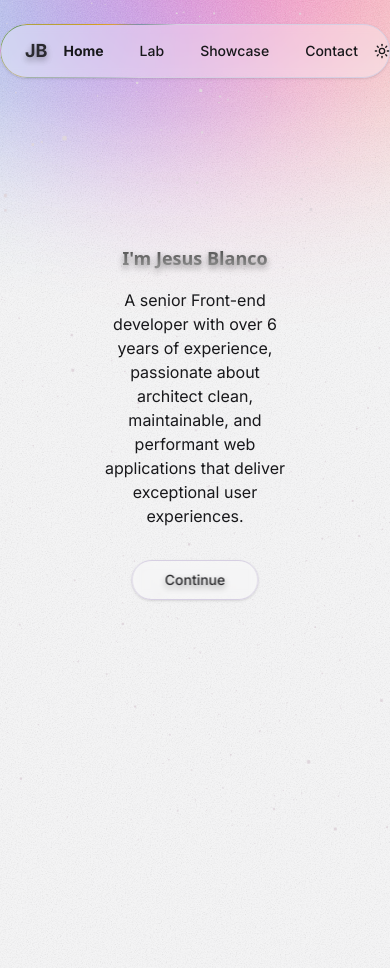
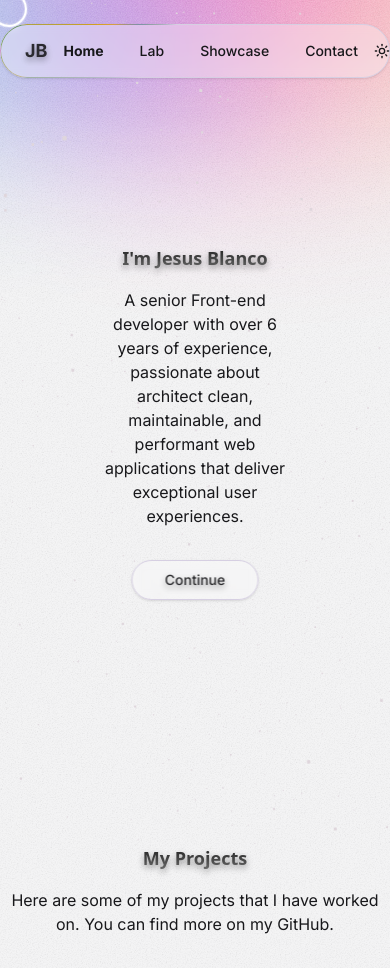
Before and after one commit to JD154/jblanco-portfolio, a React (Vite) app: page / in a window 390 px wide. Before the commit the page ends 844 px from the top, so only its background shows below. Built offline with nearby package versions, Linux system fonts and the light colour scheme.

Commit message:
feat: implement custom cursor functionality and add header and projects sections to HomePage

```diff
--- /dev/null
+++ b/src/components/CursorProvider/index.tsx
@@ -0,0 +1,38 @@
+// src/components/CustomCursor.jsx
+import { createContext, useState, useContext, Dispatch, SetStateAction, FC } from 'react';
+import { ReactNode } from 'react';
+
+interface CursorContextType {
+  initialCursorVariant: string;
+  setInitialCursorVariant: Dispatch<SetStateAction<string>>;
+  animateCursorVariant: string;
+  setAnimateCursorVariant: Dispatch<SetStateAction<string>>;
+  animateCursor: (variant: SetStateAction<string>) => void;
+}
+
+const CursorContext = createContext<CursorContextType | undefined>(undefined);
+
+export const useCursorContext = () => useContext(CursorContext);
+
+export const CursorContextProvider: FC<{ children: ReactNode }> = ({ children }) => {
+  const [initialCursorVariant, setInitialCursorVariant] = useState('');
+  const [animateCursorVariant, setAnimateCursorVariant] = useState('');
+  // This function allows for smooth transitions between cursor states
+  const animateCursor = (variant: SetStateAction<string>) => {
+    setInitialCursorVariant(animateCursorVariant);
+    setAnimateCursorVariant(variant);
+  };
+  return (
+    <CursorContext.Provider
+      value={{
+        initialCursorVariant,
+        setInitialCursorVariant,
+        animateCursorVariant,
+        setAnimateCursorVariant,
+        animateCursor,
+      }}
+    >
+      {children}
+    </CursorContext.Provider>
+  );
+};
--- /dev/null
+++ b/src/components/CustomCursor/index.tsx
@@ -0,0 +1,76 @@
+import { motion, useMotionValue } from 'motion/react';
+import { useEffect } from 'react';
+import { useCursorContext } from '../CursorProvider';
+import './styles.css';
+
+export const CustomCursor = () => {
+  const context = useCursorContext();
+  if (!context) {
+    throw new Error('CursorContext must be used within a CursorContextProvider');
+  }
+  const { initialCursorVariant, animateCursorVariant, animateCursor } = context;
+  const cursorX = useMotionValue(0);
+  const cursorY = useMotionValue(0);
+
+  const variants = {
+    cursorEnter: {
+      border: '1px solid #ffffff',
+      boxShadow: '0 0 1px 0px #ffffff inset, 0 0 1px 0px #ffffff',
+      scale: 2,
+      borderRadius: '50%',
+      backgroundColor: 'transparent',
+      transition: {
+        duration: 0.2,
+      },
+    },
+    cursorLeave: {
+      scale: 0,
+      border: 0,
+      backgroundColor: 'transparent',
+      transition: {
+        duration: 0.2,
+      },
+    },
+    buttonHover: {
+      scale: 1,
+      backgroundColor: '#ffffff',
+      borderRadius: '50%',
+    },
+  };
+
+  useEffect(() => {
+    const root = document.getElementById('root');
+    if (root) {
+      const mouseMoveHandler = (e: MouseEvent) => {
+        cursorX.set(e.clientX - 12);
+        cursorY.set(e.clientY - 12);
+      };
+      const mouseEnterHandler = () => animateCursor('cursorEnter');
+      const mouseLeaveHandler = () => animateCursor('cursorLeave');
+
+      window.addEventListener('mousemove', mouseMoveHandler);
+      root.addEventListener('mouseenter', mouseEnterHandler);
+      root.addEventListener('mouseleave', mouseLeaveHandler);
+
+      return () => {
+        window.removeEventListener('mousemove', mouseMoveHandler);
+        root.removeEventListener('mouseenter', mouseEnterHandler);
+        root.removeEventListener('mouseleave', mouseLeaveHandler);
+      };
+    }
+  }, [animateCursor, cursorX, cursorY]);
+
+  return (
+    <motion.div
+      className="cursor"
+      variants={variants}
+      initial={initialCursorVariant}
+      animate={animateCursorVariant}
+      style={{
+        translateX: cursorX,
+        translateY: cursorY,
+        transformOrigin: 'center',
+      }}
+    />
+  );
+};
--- /dev/null
+++ b/src/components/CustomCursor/styles.css
@@ -0,0 +1,6 @@
+.cursor {
+  position: absolute;
+  pointer-events: none;
+  width: 18px;
+  height: 18px;
+}
--- a/src/components/GlowingButton/index.tsx
+++ b/src/components/GlowingButton/index.tsx
@@ -12,7 +12,7 @@ export const GlowingButton: FC<ButtonProps> = ({ children, className, ...props }
   };
   return (
     <Button {...props} className={getClasses()}>
-      <GlowingEffect spread={40} glow={true} disabled={false} proximity={14} />
+      <GlowingEffect spread={40} glow={true} disabled={false} proximity={50} />
       <span className="luminosity-text">{children}</span>
     </Button>
   );
--- a/src/components/NavigationBar/index.tsx
+++ b/src/components/NavigationBar/index.tsx
@@ -37,7 +37,7 @@ export const NavigationBar: FC = () => {
   const { pathname } = useLocation();
 
   return (
-    <div className={`${prefix}__wrapper`}>
+    <header className={`${prefix}__wrapper`}>
       <div className={`${prefix}__container`}>
         <Logo />
         <NavigationMenu className={`${prefix}__menu`}>
@@ -50,6 +50,6 @@ export const NavigationBar: FC = () => {
         <ThemeToggle />
         <GlowingEffect spread={40} glow={true} disabled={false} proximity={64} />
       </div>
-    </div>
+    </header>
   );
 };
--- a/src/main.tsx
+++ b/src/main.tsx
@@ -4,11 +4,16 @@ import { RouterProvider } from 'react-router-dom';
 import { routes } from './routes/index.tsx';
 import { ThemeProvider } from './components/ThemeProvider/index.tsx';
 import './styles/index.css';
+import { CursorContextProvider } from './components/CursorProvider/index.tsx';
+import { CustomCursor } from './components/CustomCursor/index.tsx';
 
 createRoot(document.getElementById('root')!).render(
   <StrictMode>
     <ThemeProvider defaultTheme="system" storageKey="vite-ui-theme">
-      <RouterProvider router={routes} />
+      <CursorContextProvider>
+        <CustomCursor />
+        <RouterProvider router={routes} />
+      </CursorContextProvider>
     </ThemeProvider>
   </StrictMode>,
 );
--- /dev/null
+++ b/src/pages/home/components/HeaderSection.tsx
@@ -0,0 +1,21 @@
+import { GlowingButton } from '@/components/GlowingButton';
+
+export const HeaderSection = () => {
+  return (
+    <section
+      id="header-section"
+      className="max-w-2xl lg:max-w-4xl mx-auto absolute top-1/2 left-1/2  z-10 -translate-y-1/2 -translate-x-1/2 flex items-center flex-col justify-center text-center"
+    >
+      <h1 className="relative z-10 text-lg md:text-7xl  bg-clip-text text-transparent bg-gradient-to-b from-neutral-900 to-neutral-500 dark:from-neutral-200 dark:to-neutral-400 text-center font-sans font-bold drop-shadow-md dark:drop-shadow-white/40 drop-shadow-black/40">
+        I'm Jesus Blanco
+      </h1>
+      <h6 className="dark:text-neutral-400 max-w-lg mt-4 mb-8 text-md text-center relative z-10">
+        A senior Front-end developer with over 6 years of experience, passionate about architect clean, maintainable,
+        and performant web applications that deliver exceptional user experiences.
+      </h6>
+      <GlowingButton variant="outline" size="lg" className="relative z-10">
+        Continue
+      </GlowingButton>
+    </section>
+  );
+};
--- /dev/null
+++ b/src/pages/home/components/ProjectsSection.tsx
@@ -0,0 +1,15 @@
+export const ProjectsSection = () => {
+  return (
+    <section
+      id="projects-section"
+      className="max-w-2xl lg:max-w-4xl mx-auto relative z-10 flex items-center flex-col justify-center text-center"
+    >
+      <h1 className="relative z-10 text-lg md:text-7xl  bg-clip-text text-transparent bg-gradient-to-b from-neutral-900 to-neutral-500 dark:from-neutral-200 dark:to-neutral-400 text-center font-sans font-bold drop-shadow-md dark:drop-shadow-white/40 drop-shadow-black/40">
+        My Projects
+      </h1>
+      <h6 className="dark:text-neutral-400 max-w-lg mt-4 mb-8 text-md text-center relative z-10">
+        Here are some of my projects that I have worked on. You can find more on my GitHub.
+      </h6>
+    </section>
+  );
+};
--- a/src/pages/home/index.tsx
+++ b/src/pages/home/index.tsx
@@ -1,23 +1,14 @@
-import { GlowingButton } from '@/components/GlowingButton';
+import { FC } from 'react';
 import { StarsBackground } from '@/components/StarsBackground';
-import { FC } from 'react';
+import { HeaderSection } from './components/HeaderSection';
+import { ProjectsSection } from './components/ProjectsSection';
 
 export const HomePage: FC = () => {
   return (
     <div>
       <StarsBackground />
-      <div className="max-w-2xl lg:max-w-4xl mx-auto absolute top-1/2 left-1/2  z-10 -translate-y-1/2 -translate-x-1/2 flex items-center flex-col justify-center text-center">
-        <h1 className="relative z-10 text-lg md:text-7xl  bg-clip-text text-transparent bg-gradient-to-b from-neutral-700 to-neutral-400 dark:from-neutral-200 dark:to-neutral-400 text-center font-sans font-bold drop-shadow-md dark:drop-shadow-white/40 drop-shadow-black/40">
-          I'm Jesus Blanco
-        </h1>
-        <h6 className="dark:text-neutral-400 max-w-lg mt-4 mb-8 text-md text-center relative z-10">
-          A senior Front-end developer with over 6 years of experience, passionate about architect clean, maintainable,
-          and performant web applications that deliver exceptional user experiences.
-        </h6>
-        <GlowingButton variant="outline" size="lg" className="relative z-10 ">
-          Continue
-        </GlowingButton>
-      </div>
+      <HeaderSection />
+      <ProjectsSection />
     </div>
   );
 };
--- a/src/styles/index.css
+++ b/src/styles/index.css
@@ -9,6 +9,7 @@
   text-rendering: optimizeLegibility;
   -webkit-font-smoothing: antialiased;
   -moz-osx-font-smoothing: grayscale;
+  cursor: none;
 }
 
 /* main {
@@ -16,7 +17,7 @@
 } */
 
 button {
-  @apply transition-colors cursor-pointer rounded-full;
+  @apply transition-colors rounded-full cursor-none;
 }
 
 body::before {
```
